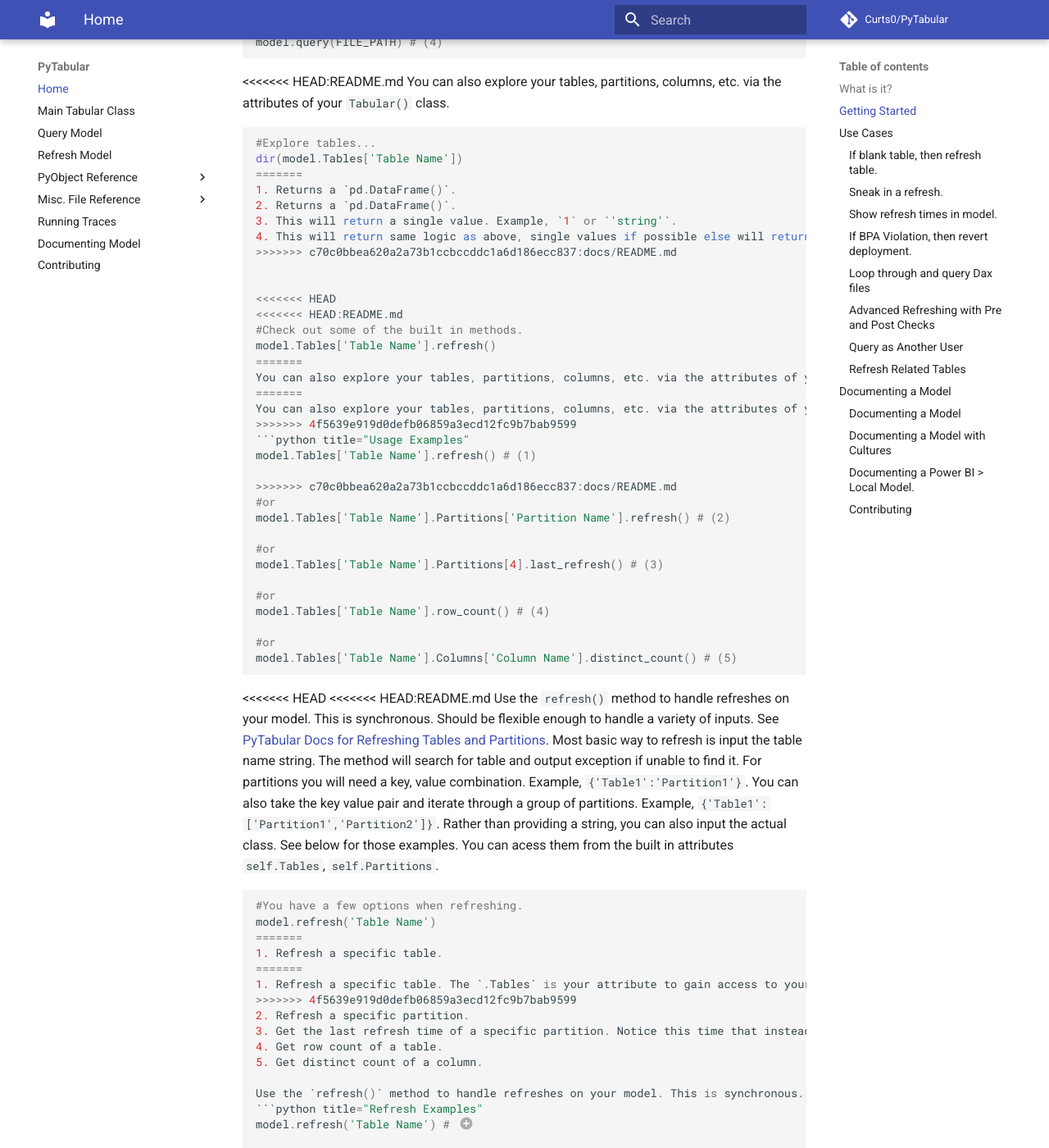
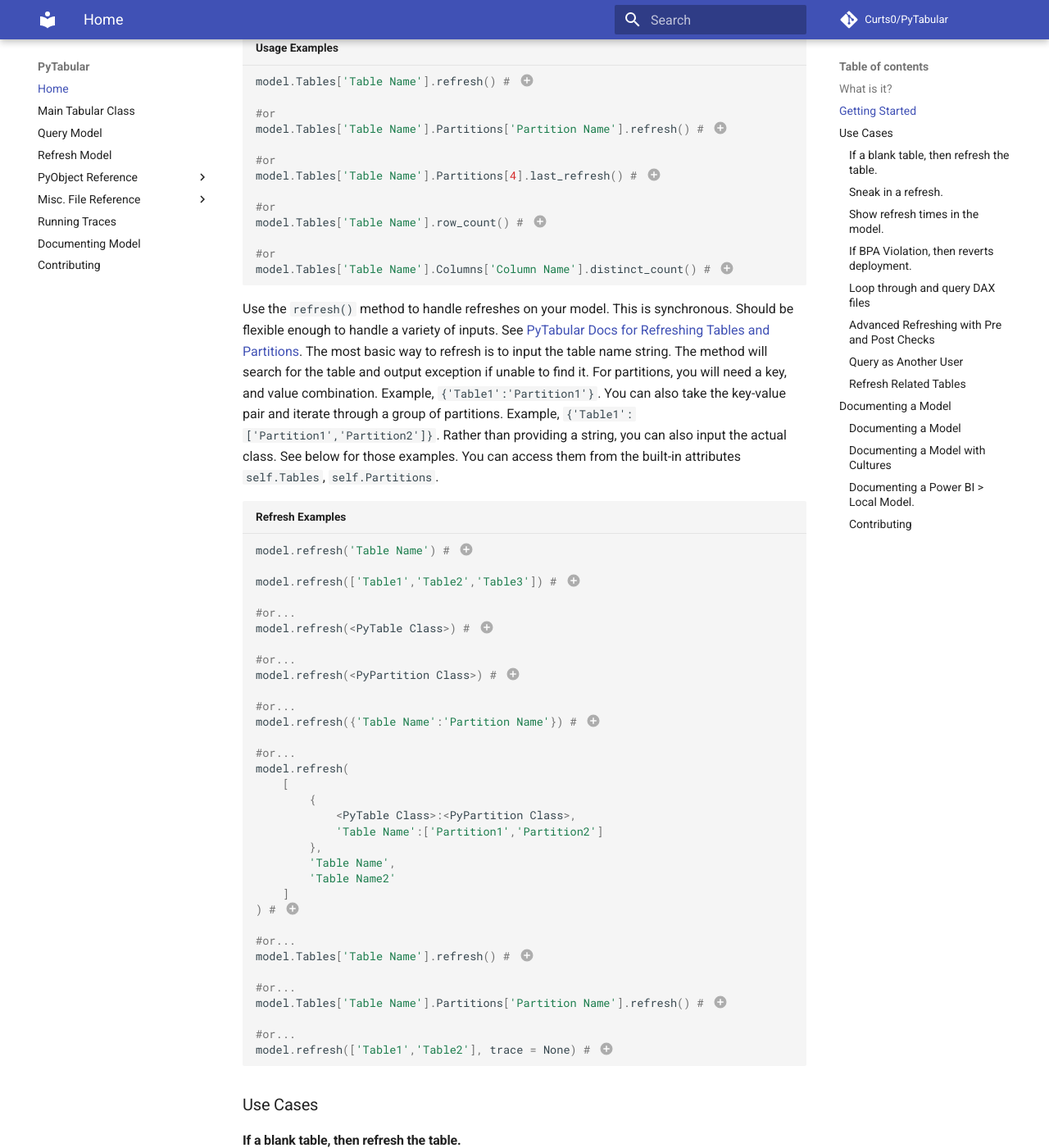
Before and after one commit to Curts0/PyTabular, an MkDocs documentation site: the page built from docs/README.md, in a window 1280 px wide and 1400 px high, scrolled down 1716 px. Shown: the whole window at 82% size. Built offline with MkDocs 1.6.1 and Material for MkDocs 9.7.7, drawn with Linux system fonts in a browser that asks for light colours; comment, search, counter and statistics services are not loaded; some of the changed text lies outside the part shown.

Commit message:
Updated the README.md for spelling error and new functionality.

````diff
--- a/docs/README.md
+++ b/docs/README.md
@@ -1,4 +1,5 @@
 # PyTabular
+
 [![PyPI version](https://badge.fury.io/py/python-tabular.svg)](https://badge.fury.io/py/python-tabular)
 [![Downloads](https://pepy.tech/badge/python-tabular)](https://pepy.tech/project/python-tabular)
 [![readthedocs](https://github.com/Curts0/PyTabular/actions/workflows/readthedocs.yml/badge.svg)](https://github.com/Curts0/PyTabular/actions/workflows/readthedocs.yml)
@@ -6,16 +7,19 @@
 [![flake8](https://github.com/Curts0/PyTabular/actions/workflows/flake8.yml/badge.svg?branch=master)](https://github.com/Curts0/PyTabular/actions/workflows/flake8.yml)
 [![docstr-coverage](https://github.com/Curts0/PyTabular/actions/workflows/docstr-coverage.yml/badge.svg)](https://github.com/Curts0/PyTabular/actions/workflows/docstr-coverage.yml)
 [![pre-commit](https://img.shields.io/badge/pre--commit-enabled-brightgreen?logo=pre-commit)](https://github.com/pre-commit/pre-commit)
+
 ### What is it?
 
-[PyTabular](https://github.com/Curts0/PyTabular) (**python-tabular** in [pypi](https://pypi.org/project/python-tabular/)) is a python package that allows for programmatic execution on your tabular models! This is possible thanks to [Pythonnet](https://pythonnet.github.io/) and Microsoft's [.Net APIs on Azure Analysis Services](https://docs.microsoft.com/en-us/dotnet/api/microsoft.analysisservices?view=analysisservices-dotnet). Currently this build is tested and working on **Windows Operating System only**. Help is needed to expand this for other os. See the [Documentation Here](https://curts0.github.io/PyTabular/). PyTabular is still considered alpha. Please send bugs my way! Preferably in the issues section in Github.
+[PyTabular](https://github.com/Curts0/PyTabular) (**python-tabular** in [pypi](https://pypi.org/project/python-tabular/)) is a python package that allows for programmatic execution on your tabular models! This is possible thanks to [Pythonnet](https://pythonnet.github.io/) and Microsoft's [.Net APIs on Azure Analysis Services](https://docs.microsoft.com/en-us/dotnet/api/microsoft.analysisservices?view=analysisservices-dotnet). Currently, this build is tested and working on **Windows Operating System only**. Help is needed to expand this for another os. See the [Documentation Here](https://curts0.github.io/PyTabular/). PyTabular is still considered alpha. Please send bugs my way! Preferably in the issues section in Github.
 
 ### Getting Started
+
 See the [Pypi project](https://pypi.org/project/python-tabular/) for available versions.
 
 !!! DANGER "Before 0.3.5"
 
     **To become PEP8 compliant with naming conventions, serious name changes were made in 0.3.5.** Install v. 0.3.4 or lower to get the older naming conventions.
+
 ```powershell title="Install Example"
 python3 -m pip install python-tabular
 
@@ -32,25 +37,15 @@
 1. That's it. A solid connection string.
 
 You may have noticed some logging into your console. I'm a big fan of logging, if you don't want any just get the logger and disable it.
-<<<<<<< HEAD:README.md
-```python
-=======
+
 ```python title="Logging Example"
->>>>>>> c70c0bbea620a2a73b1ccbccddc1a6d186ecc837:docs/README.md
 import pytabular
 pytabular.logger.disabled = True
 ```
 
-<<<<<<< HEAD
-You can query your models with the `query` method from your tabular class. For Dax Queries, it will need the full Dax syntax. See [EVALUATE example](https://dax.guide/st/evaluate/). This will return a [Pandas DataFrame](https://pandas.pydata.org/pandas-docs/stable/reference/api/pandas.DataFrame.html). If you are looking to return a single value, see below. Simply wrap your query in the the curly brackets. The method will take that single cell table and just return the individual value. You can also query your DMV. See below for example. See [PyTabular Docs for Query](https://curts0.github.io/PyTabular/Tabular/#query).
-<<<<<<< HEAD:README.md
-```python
-=======
-=======
-You can query your models with the `query()` method from your tabular class. For Dax Queries, it will need the full Dax syntax. See [EVALUATE example](https://dax.guide/st/evaluate/). This will return a [Pandas DataFrame](https://pandas.pydata.org/pandas-docs/stable/reference/api/pandas.DataFrame.html). If you are looking to return a single value, see below. Simply wrap your query in the the curly brackets. The method will take that single cell table and just return the individual value. You can also query your DMV. See below for example.
->>>>>>> 4f5639e919d0defb06859a3ecd12fc9b7bab9599
+You can query your models with the `query()` method from your tabular class. For Dax Queries, it will need the full Dax syntax. See [EVALUATE example](https://dax.guide/st/evaluate/). This will return a [Pandas DataFrame](https://pandas.pydata.org/pandas-docs/stable/reference/api/pandas.DataFrame.html). If you are looking to return a single value, see below. Simply wrap your query in the curly brackets. The method will take that single-cell table and just return the individual value. You can also query your DMV. See below for example.
+
 ```python title="Query Examples"
->>>>>>> c70c0bbea620a2a73b1ccbccddc1a6d186ecc837:docs/README.md
 #Run basic queries
 DAX_QUERY = "EVALUATE TOPN(100, 'Table1')"
 model.query(DAX_QUERY) # (1)
@@ -68,32 +63,16 @@
 model.query(FILE_PATH) # (4)
 ```
 
-<<<<<<< HEAD:README.md
-You can also explore your tables, partitions, columns, etc. via the attributes of your `Tabular()` class.
-```python
-#Explore tables...
-dir(model.Tables['Table Name'])
-=======
 1. Returns a `pd.DataFrame()`.
 2. Returns a `pd.DataFrame()`.
 3. This will return a single value. Example, `1` or `'string'`.
-4. This will return same logic as above, single values if possible else will return `pd.DataFrame()`. Supply any file type.
->>>>>>> c70c0bbea620a2a73b1ccbccddc1a6d186ecc837:docs/README.md
+4. This will return the same logic as above, single values if possible else will return `pd.DataFrame()`. Supply any file type.
 
+You can also explore your tables, partitions, columns, etc. via the attributes of your `Tabular` class.
 
-<<<<<<< HEAD
-<<<<<<< HEAD:README.md
-#Check out some of the built in methods.
-model.Tables['Table Name'].refresh()
-=======
-You can also explore your tables, partitions, columns, etc. via the attributes of your `Tabular()` class.
-=======
-You can also explore your tables, partitions, columns, etc. via the attributes of your `Tabular` class.
->>>>>>> 4f5639e919d0defb06859a3ecd12fc9b7bab9599
 ```python title="Usage Examples"
 model.Tables['Table Name'].refresh() # (1)
 
->>>>>>> c70c0bbea620a2a73b1ccbccddc1a6d186ecc837:docs/README.md
 #or
 model.Tables['Table Name'].Partitions['Partition Name'].refresh() # (2)
 
@@ -107,44 +86,27 @@
 model.Tables['Table Name'].Columns['Column Name'].distinct_count() # (5)
 ```
 
-<<<<<<< HEAD
-<<<<<<< HEAD:README.md
-Use the `refresh()` method to handle refreshes on your model. This is synchronous. Should be flexible enough to handle a variety of inputs. See [PyTabular Docs for Refreshing Tables and Partitions](https://curts0.github.io/PyTabular/Tabular/#refresh). Most basic way to refresh is input the table name string. The method will search for table and output exception if unable to find it. For partitions you will need a key, value combination. Example, `{'Table1':'Partition1'}`. You can also take the key value pair and iterate through a group of partitions. Example, `{'Table1':['Partition1','Partition2']}`. Rather than providing a string, you can also input the actual class. See below for those examples. You can acess them from the built in attributes `self.Tables`, `self.Partitions`.
-```python
-#You have a few options when refreshing.
-model.refresh('Table Name')
-=======
-1. Refresh a specific table.
-=======
 1. Refresh a specific table. The `.Tables` is your attribute to gain access to your `PyTables` class. From that, you can iterate into specific `PyTable` classes.
->>>>>>> 4f5639e919d0defb06859a3ecd12fc9b7bab9599
 2. Refresh a specific partition.
 3. Get the last refresh time of a specific partition. Notice this time that instead of the partition name, an `int` was used to index into the specific `PyPartition`.
-4. Get row count of a table.
-5. Get distinct count of a column.
+4. Get the row count of a table.
+5. Get a distinct count of a column.
 
-Use the `refresh()` method to handle refreshes on your model. This is synchronous. Should be flexible enough to handle a variety of inputs. See [PyTabular Docs for Refreshing Tables and Partitions](https://curts0.github.io/PyTabular/refresh). Most basic way to refresh is input the table name string. The method will search for table and output exception if unable to find it. For partitions you will need a key, value combination. Example, `{'Table1':'Partition1'}`. You can also take the key value pair and iterate through a group of partitions. Example, `{'Table1':['Partition1','Partition2']}`. Rather than providing a string, you can also input the actual class. See below for those examples. You can acess them from the built in attributes `self.Tables`, `self.Partitions`.
+Use the `refresh()` method to handle refreshes on your model. This is synchronous. Should be flexible enough to handle a variety of inputs. See [PyTabular Docs for Refreshing Tables and Partitions](https://curts0.github.io/PyTabular/refresh). The most basic way to refresh is to input the table name string. The method will search for the table and output exception if unable to find it. For partitions, you will need a key, and value combination. Example, `{'Table1':'Partition1'}`. You can also take the key-value pair and iterate through a group of partitions. Example, `{'Table1':['Partition1','Partition2']}`. Rather than providing a string, you can also input the actual class. See below for those examples. You can access them from the built-in attributes `self.Tables`, `self.Partitions`.
+
 ```python title="Refresh Examples"
 model.refresh('Table Name') # (1)
 
 model.refresh(['Table1','Table2','Table3']) # (2)
->>>>>>> c70c0bbea620a2a73b1ccbccddc1a6d186ecc837:docs/README.md
 
 #or...
 model.refresh(<PyTable Class>) # (3)
 
 #or...
-<<<<<<< HEAD:README.md
-model.refresh(<PyTable Class>)
-
-#or...
-model.refresh(<PyPartition Class>)
-=======
 model.refresh(<PyPartition Class>) # (4)
 
 #or...
 model.refresh({'Table Name':'Partition Name'}) # (5)
->>>>>>> c70c0bbea620a2a73b1ccbccddc1a6d186ecc837:docs/README.md
 
 #or...
 model.refresh(
@@ -158,52 +120,32 @@
     ]
 ) # (6)
 
-<<<<<<< HEAD:README.md
-#or any kind of weird combination like
-model.refresh(
-    [
-        {
-            <PyTable Class>:<PyPartition Class>,
-            'Table Name':['Partition1','Partition2']
-        },
-        'Table Name',
-        'Table Name2'
-    ]
-)
-=======
 #or...
 model.Tables['Table Name'].refresh() # (7)
->>>>>>> c70c0bbea620a2a73b1ccbccddc1a6d186ecc837:docs/README.md
 
 #or...
 model.Tables['Table Name'].Partitions['Partition Name'].refresh() # (8)
 
-<<<<<<< HEAD:README.md
-#or
-model.Tables['Table Name'].Partitions['Partition Name'].refresh()
-
-#Default tracing happens automatically, but can be removed by...
-model.refresh(['Table1','Table2'], trace = None)
-=======
 #or...
 model.refresh(['Table1','Table2'], trace = None) # (9)
->>>>>>> c70c0bbea620a2a73b1ccbccddc1a6d186ecc837:docs/README.md
 ```
 
 1. Basic refresh of a specific table by table name string.
-2. Basic refresh of a group of tables by table name strings. Example is with list, but as long as it's iterable you should be fine.
-3. Refresh of a table by passing the `PyTable` class.
-4. Refresh of a partition by passing the `PyPartition` class.
-5. Refresh a specific partition by passing a dictionary with table name as key and partition name as value.
+2. Basic refresh of a group of tables by table name strings. An example is with a list, but as long as it's iterable you should be fine.
+3. Refresh a table by passing the `PyTable` class.
+4. Refresh a partition by passing the `PyPartition` class.
+5. Refresh a specific partition by passing a dictionary with the table name as the key and the partition name as the value.
 6. Get crazy. Pass all kinds of weird combinations.
 7. Basic refresh from a `PyTable` class.
 8. Basic refresh from a `PyPartition` class.
-9. By default a `RefreshTrace` is started during refresh. It can be disabled by setting `trace = None`.
+9. By default, a `RefreshTrace` is started during refresh. It can be disabled by setting `trace = None`.
 
 ### Use Cases
 
-#### If blank table, then refresh table.
+#### If a blank table, then refresh the table.
+
 This will use the function [find_zero_rows](https://curts0.github.io/PyTabular/PyTables/#pytabular.table.PyTables.find_zero_rows) and the method [refresh](https://curts0.github.io/PyTabular/PyTables/#pytabular.table.PyTables.refresh) from the Tabular class.
+
 ```python
 import pytabular
 model = pytabular.Tabular(CONNECTION_STR)
@@ -213,6 +155,7 @@
 ```
 
 Maybe you only want to check a subset of tables? Like `find()` tables with 'fact' in the name, then check if any facts are blank.
+
 ```python
 import pytabular
 model = pytabular.Tabular(CONNECTION_STR)
@@ -222,7 +165,9 @@
 ```
 
 #### Sneak in a refresh.
-This will use the method [is_process](https://curts0.github.io/PyTabular/Tabular/#pytabular.pytabular.Tabular.is_process) and the method [refresh](https://curts0.github.io/PyTabular/Tabular/#pytabular.pytabular.Tabular.refresh) from the Tabular class. It will check the DMV to see if any jobs are currently running classified as processing.
+
+This will use the method [is_process](https://curts0.github.io/PyTabular/Tabular/#pytabular.pytabular.Tabular.is_process) and the method [refresh](https://curts0.github.io/PyTabular/Tabular/#pytabular.pytabular.Tabular.refresh) from the Tabular class. It will check the DMV to see if any jobs are currently running and classified as processing.
+
 ```python
 import pytabular
 model = pytabular.Tabular(CONNECTION_STR)
@@ -232,8 +177,10 @@
     model.refresh(TABLES_OR_PARTITIONS_TO_REFRESH)
 ```
 
-#### Show refresh times in model.
-This will use the function [last_refresh](https://curts0.github.io/PyTabular/PyTables/#pytabular.table.PyTables.last_refresh) and the method [create_table](https://curts0.github.io/PyTabular/Tabular/#pytabular.pytabular.Tabular.create_table) from the Tabular class. It will search through the model for all tables and partitions and pull the 'RefreshedTime' property from it. It will return results into a pandas dataframe, which will then be converted into an M expression used for a new table.
+#### Show refresh times in the model.
+
+This will use the function [last_refresh](https://curts0.github.io/PyTabular/PyTables/#pytabular.table.PyTables.last_refresh) and the method [create_table](https://curts0.github.io/PyTabular/Tabular/#pytabular.pytabular.Tabular.create_table) from the Tabular class. It will search through the model for all tables and partitions and pull the 'RefreshedTime' property from it. It will return results into a pandas data frame, which will then be converted into an M expression used for a new table.
+
 ```python
 import pytabular
 model = pytabular.Tabular(CONNECTION_STR)
@@ -241,9 +188,10 @@
 model.create_table(df, 'Refresh Times')
 ```
 
+#### If BPA Violation, then reverts deployment.
 
-#### If BPA Violation, then revert deployment.
-This uses a few things. First the [BPA Class](https://curts0.github.io/PyTabular/best_practice_analyzer/), then the [TE2 Class](https://curts0.github.io/PyTabular/tabular_editor/), and will finish with the [analyze_bpa](https://curts0.github.io/PyTabular/Tabular/#pytabular.pytabular.Tabular.analyze_bpa) method. Did not want to re-invent the wheel with the amazing work done with Tabular Editor and it's BPA capabilities.
+This uses a few things. First the [BPA Class](https://curts0.github.io/PyTabular/best_practice_analyzer/), then the [TE2 Class](https://curts0.github.io/PyTabular/tabular_editor/), and will finish with the [analyze_bpa](https://curts0.github.io/PyTabular/Tabular/#pytabular.pytabular.Tabular.analyze_bpa) method. Did not want to reinvent the wheel with the amazing work done with Tabular Editor and its BPA capabilities.
+
 ```python
 import pytabular
 model = pytabular.Tabular(CONNECTION_STR)
@@ -304,7 +256,9 @@
 ```
 
 #### Query as Another User
-There are plenty of tools that allow you to query as an 'Effective User' inheriting their security when querying. This is an extremely valuable concept built natively into the .Net apis. My only gripe is they were all UI based. This allows you to programmatically connect as an effective user and query in Python. You could easily loop through all your users to run tests on their security.
+
+There are plenty of tools that allow you to query as an 'Effective User' inheriting their security when querying. This is an extremely valuable concept built natively into the .Net APIs. My only gripe is they were all UI based. This allows you to programmatically connect as an effective user and query in Python. You could easily loop through all your users to run tests on their security.
+
 ```python
 import pytabular as p
 
@@ -338,7 +292,9 @@
 ```
 
 #### Refresh Related Tables
+
 Ever need to refresh related tables of a Fact? Now should be a lot easier.
+
 ```python
 import pytabular as p
 
@@ -353,29 +309,43 @@
 ```
 
 ## Documenting a Model
-The Tabular model contains a lot of information that can be used to generation documentation if filled in. Currently the markdown files are generated with the Docusaurs heading in place, but this will be changed in future to support multiple documentation platforms.
 
-**Tip**: With Tabular Editor 2 (Free) or 3 (Paid) you can easily add Descriptioms, Translations (Cultures) and other additonal information that can later be used for generating the documentation.
+The Tabular model contains a lot of information (meta-data) that can be used to generate documentation if filled in. Currently, the markdown files are generated with the Docusaurs heading in place, but this will be changed in the future to support multiple documentation platforms.
+
+**Tip**: With Tabular Editor 2 (Free) or 3 (Paid) you can easily add Descriptions, Translations (Cultures) and other additional information that can later be used for generating the documentation.
 
 Args:
 
 - **model**: Tabular
 - **friendly_name**: Default > No Value
 
-To specify the location of the docs, just supply the save location with a new folder name argument.
+To specify the location of the docs, just supply the location of where you want to store the files (=`save_location`).
 
 - **save_location**: Default > docs
 
-Each page in the generation process has it's own specific name, with these arguments you can rename them to your liking.
+Each page in the generation process has its own specific name, with these arguments you can rename them to your liking.
 
-- **general_page_url**: Default > 1-general-information.md
-- **measure_page_url**: Default > 2-measures.md
-- **table_page_url**: Default > 3-tables.md
+- **general_page_url**: Default > index.md
+- **measure_page_url**: Default > measures.md
+- **table_folder**: Default > tables
 - **column_page_url**: Default > 4-columns.md
-- **roles_page_url**: Default > 5-roles.md
+
+**Folder structure**
+
+```
+adventure-works > Model Name
+└─── index.md > General Information
+└─── measures.md > Page with all measures in the model.
+└─── tables
+│   └─── index.md > Overview page with all tables in the model and a summary per table.
+|   └─── technical_table_name.md > Details of a specific table with all columns and attributes.
+|   └─── ......md
+|   └─── ......md
+```
 
 ### Documenting a Model
-The simpelst way to document a tabular model is to connect to the model, and initialize the documentation and execute `save_documentation()`.
+
+The simplest way to document a tabular model is to connect to the model, initialize the documentation and execute `save_documentation()`.
 
 ```python
 import pytabular
@@ -394,7 +364,8 @@
 ```
 
 ### Documenting a Model with Cultures
-Some model creators choose to add cultures to a tabular model for different kinds of reasons. We can leverage those cultures to use the translation names instead of the original object names. In order to this you can set translations to `True` and specify the culture you want to use (e.g. `'en-US'`).
+
+Some model creators choose to add cultures to a tabular model for different kinds of reasons. We can leverage those cultures to use the translation names instead of the original object names. To enable this, you can set translations to `True` and specify the culture you want to use (e.g. `'en-US'`).
 
 ```python
 import pytabular
@@ -419,8 +390,11 @@
 # Save docs to the default location
 docs.save_documentation()
 ```
+
 ### Documenting a Power BI > Local Model.
+
 The Local model doesn't have a "name", only an Id. So we need to Supply a "Friendly Name", which will be used to store the markdown files.
+
 ```python
 import pytabular
 
@@ -441,4 +415,5 @@
 ```
 
 ### Contributing
+
 See [contributing.md](CONTRIBUTING.md)
````
Also changed, not shown: other parts of docs/README.md (+9 -4 lines).
